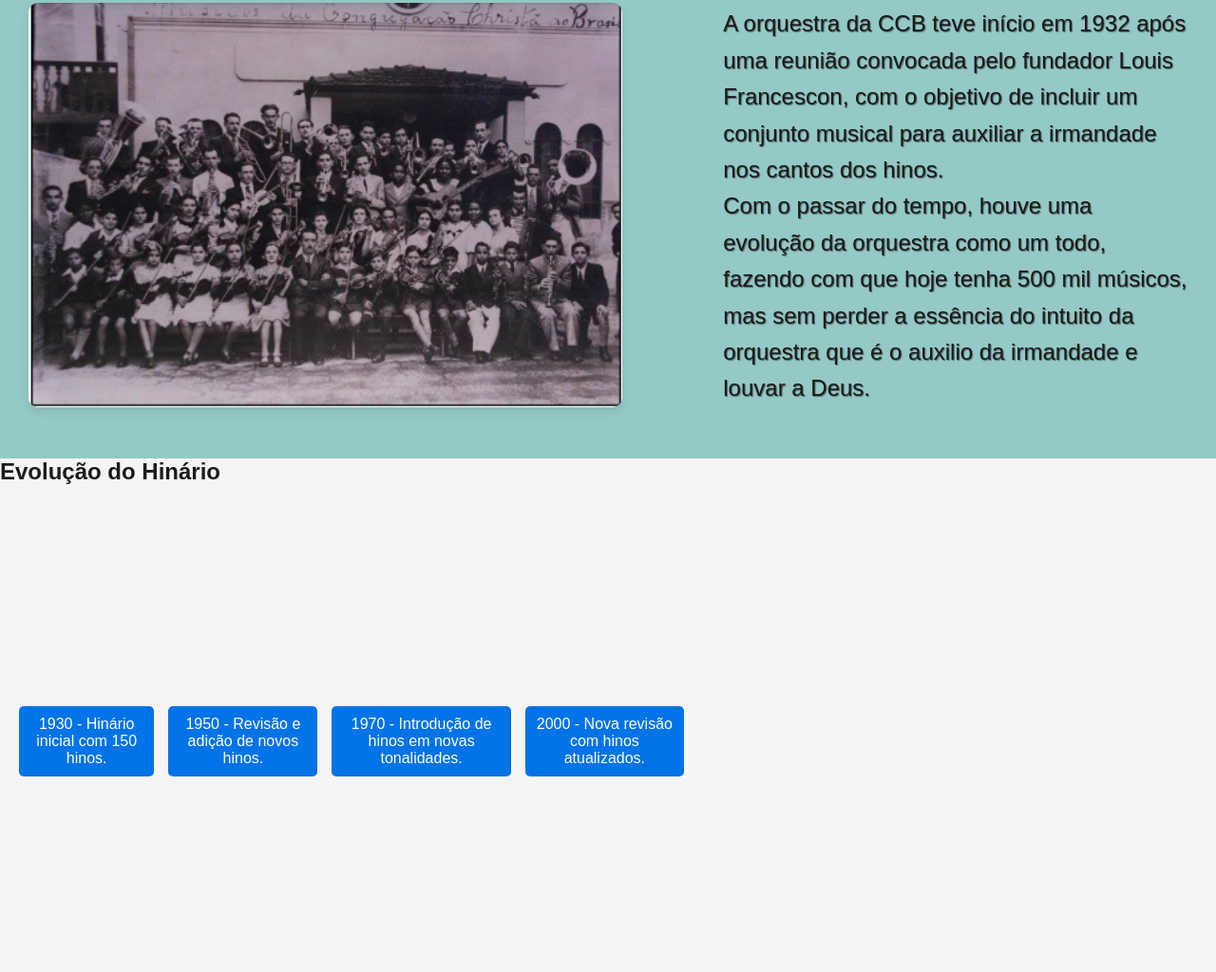
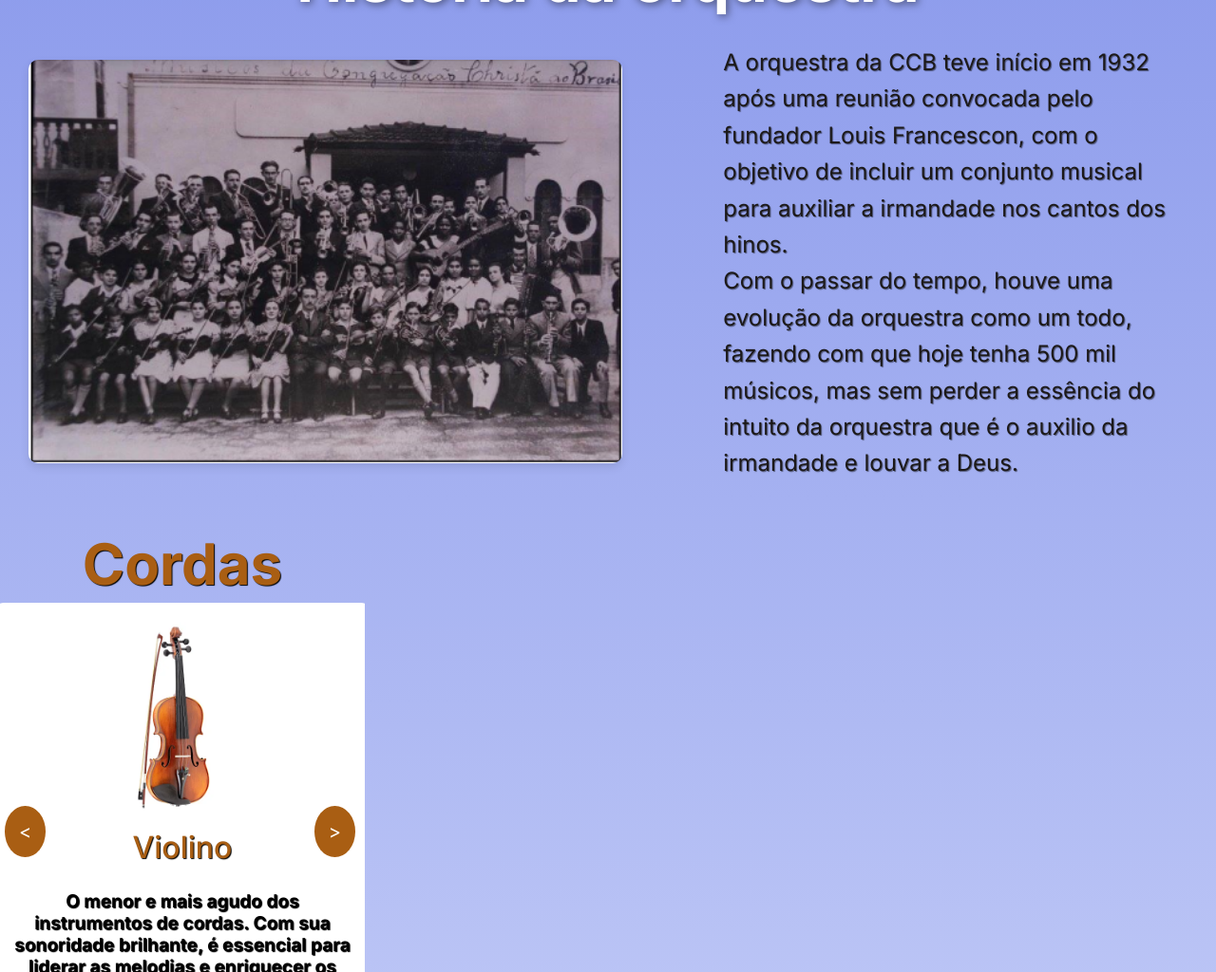
Before and after one commit to phelipesilva22/ProjetoIndividual, a plain HTML site: page site/public/orq.html in a window 1280 px wide. Shown: the part 1776-2800 px from the top of the page at 95% size. Drawn offline with nearby package versions, Linux system fonts and the light colour scheme.

Commit message:
Iniciando carrosel dos instrumentos - cordas

```diff
--- a/site/public/css/orq.css
+++ b/site/public/css/orq.css
@@ -1,14 +1,18 @@
+@import url('https://fonts.googleapis.com/css2?family=Inter:ital,opsz,wght@0,14..32,100..900;1,14..32,100..900&display=swap');
 * {
     margin: 0;
     padding: 0;
     box-sizing: border-box;
+    font-family: "Inter", sans-serif;
 }
 
 /*Estilização corpo da página*/
 body {
     font-family: Arial;
-    background-color: #f5f5f5;
+   /* background-color: #f5f5f5 */
+   background: linear-gradient(#445bdd, #ced6fbbc);
     color: #1c1919;
+
 }
 
 
@@ -120,7 +124,7 @@ header {
 /*Estilização da seção sobre mim*/
 .sobre-mim {
     padding: 50px 30px;
-    background-color: #94c9c6;
+    /* background-color: #94c9c6; */
 }
 
 .sobre-mim h2 {
@@ -171,7 +175,7 @@ header {
 /*Estilização da história*/
 .historia {
     padding: 50px 30px;
-    background-color: #94c9c6;
+    /* background-color: #94c9c6; */
 }
 
 .historia h2 {
@@ -218,39 +222,171 @@ header {
 }
 
 
-/*Estilização seção instrumentos*/
-/* .section-instrumentos h2{
+.instrumentos{
+    display: flex;
+    gap: 30px;
+}
+
+.container{
+    position: relative;
+    width: 30%;
+    overflow: hidden;
+}
+
+h2{
+    text-align: center;
+    margin-bottom: 5px;
+    font-size: 60px;
+    color: #a95e13;
+    text-shadow: 1px 1px 1px black;
+}
+
+.card-cordas {
+    display: flex;
+    justify-content: center;
+    align-items: center;
+    transition: transform 0.5s ease-in-out;
+}
+
+.lista {
+    display: flex;
+    gap: 30px;
+}
+
+.slider-btn {
+    position: absolute;
+    top: 50%;
+    transform: translateY(-50%);
+    background: #a95e13;
+    color: #fff;
+    border: none;
+    padding: 15px;
+    font-size: 20px;
+    cursor: pointer;
+    z-index: 10;
+    border-radius: 50%;
+}
+
+.prev-btn {
+    left: 5px;
+}
+
+.next-btn {
+    right: 10px;
+}
+
+
+.lista .item-lista {
+    display: none;
+}
+
+.lista .item-lista.active {
+    display: block;
+}
+
+.lista.show-all .item-lista {
+    display: block;
+}
+
+
+
+.lista .item-lista{
+    list-style: none;
+}
+
+.lista .item-lista .link{
+    width: 400px;
+    display: block;
+    background: #ffffff;
+    padding: 18px;
+    border-radius: 12px;
+    text-decoration: none;
+    border: 2px solid transparent;
+    transition: 0.2s ease;
+    text-shadow: 1px 1px 1px black;
+    box-shadow: 0 10px 10px rgba(0, 0, 0, 0.05);
+}
+
+
+.lista .item-lista .link:hover {
+    border-color: #a95e13;
+}
+
+
+.lista .link .img{
+    width: 200px;
+    height: 200px;
+    margin: auto;
+    margin-left: 70px;
+    object-fit: contain;
+    border-radius: 10px;
+}
+
+
+.lista .link .texto{
+    color: #a95e13;
+    padding: 8px 16px;
+    font-size: 2.0rem;
+    font-weight: 500;
+    margin: 16px 0 18px;
+
+    width: fit-content;
+    border-radius: 12px;
+    margin: auto;
+    padding-top: 2%;
+    margin-top: 2%;
+}
+
+.lista .link .titulo{
+    font-size: 1.19rem;
+    color: #000;
+    font-weight: 600px;
+    padding-top: 5%;
     text-align: center;
 }
 
-.section-hinario h2{
-    text-align: center;
+.lista .link .botao-seta-frente{
+    height: 35px;
+    width: 35px;
+    border-radius: 50%;
+    color: #a95e13;
+    background: none;
+    cursor: pointer;
+    margin: 30px 0px 5px;
+    border: 2px solid #a95e13;
+    transform: rotate(-45deg);
+    transition: 0.4s ease;
+}
+
+.lista .link:hover .botao-seta-frente{
+    color: #fff;
+    background: #a95e13;
 }
 
 
-.instrument-grid {
-    display: flex;
-    justify-content: center;
-    align-items: center;
-     display: grid;
-    grid-template-columns: repeat(auto-fill, minmax(200px, 1fr));
-    gap: 20px;
-    margin: 20px;
-}
- .instrument {
-    background-color: #94c9c6;
-    padding: 15px;
-    border-radius: 8px;
-    text-align: center;
-}
-
-.instrument img{
-    height: 150px;
-}
- */
 
 
-/*Projeto*/
+
+
+
+
+
+
+
+
+
+
+
+
+
+
+
+
+
+
+
+
+
 
 
 .linha{
--- a/site/public/orq.html
+++ b/site/public/orq.html
@@ -6,6 +6,7 @@
     <title>Orquestra CCB</title>
     <link rel="stylesheet" href="../public/css/orq.css">
     <link rel="shortcut icon" href="../public/assets/favicon/image.png" type="image/x-icon">
+    <link rel="stylesheet" href="https://fonts.googleapis.com/css2?family=Material+Symbols+Rounded:opsz,wght,FILL,GRAD@24,400,0,0&icon_names=arrow_forward"/>
 </head>
 <body>
     <!-- Header -->
@@ -71,6 +72,55 @@
         </div>
     </section>
 
+    <section class="instrumentos">
+        <div class="container">
+            <h2>Cordas</h2>
+            <button class="slider-btn prev-btn"><</button>
+            <div class="card-cordas">
+                <ul class="lista">
+                    <!--Card Violino -->
+                    <li class="item-lista active">
+                        <a href="#" class="link">
+                            <img src="../public/assets/imgs/cordas/image.png" alt="Foto do Violino" class="img">
+                            <p class="texto violino">Violino</p>
+                            <h2 class="titulo">O menor e mais agudo dos instrumentos de cordas. Com sua sonoridade brilhante, é essencial para liderar as melodias e enriquecer os arranjos dos hinos.<br>
+                            Voz Principal: Soprano e Soprano 8ª acima</h2>
+                            <button class="botao-seta-frente material-symbols-rounded">
+                                arrow_forward
+                            </button>
+                        </a>
+                    </li>
+
+                    <!--Card Viola -->
+                    <li class="item-lista">
+                        <a href="#" class="link">
+                            <img src="../public/assets/imgs/cordas/viola.png" alt="Foto do Viola" class="img">
+                            <p class="texto viola">Viola</p>
+                            <h2 class="titulo">Parecida com o violino, mas com um som mais grave e encorpado, complementando a harmonia com suavidade.<br>
+                            Voz Principal: Tenor.</h2>
+                            <button class="botao-seta-frente material-symbols-rounded">
+                                arrow_forward
+                            </button>
+                        </a>
+                    </li>
+
+                    <!--Card Cello -->
+                    <li class="item-lista">
+                        <a href="#" class="link">
+                            <img src="../public/assets/imgs/cordas/cello.png" alt="Foto do cello" class="img">
+                            <p class="texto cello">Violoncello</p>
+                            <h2 class="titulo">Conhecido por seu tom profundo e emotivo, o cello adiciona riqueza e profundidade às músicas, trazendo uma base melódica marcante.<br>
+                            Voz principal: Baixo.</h2>
+                            <button class="botao-seta-frente material-symbols-rounded" onclick="fazerTransição()">
+                                arrow_forward
+                            </button>
+                        </a>
+                    </li>
+                </ul>
+            </div>
+            <button class="slider-btn next-btn">></button>
+        </div>
+    </section>
 
 
 
@@ -113,58 +163,3 @@
     <script src="../public/js/index.js"></script>
 </body>
 </html>
-
-
-
-    <section id="instrumentos">
-        <h2>Instrumentos na Orquestra</h2>
-        <div class="carrossel-container">
-            <button class="prev" onclick="slideAnterior()">❮</button>
-            <div class="carrossel">
-                <div class="slide">
-                    <img src="violino.jpg" alt="Violino">
-                    <p>Violino - Um dos principais instrumentos de cordas.</p>
-                </div>
-                <div class="slide">
-                    <img src="viola.jpg" alt="Viola">
-                    <p>Viola de Arco - Similar ao violino, mas com timbre mais grave.</p>
-                </div>
-                <div class="slide">
-                    <img src="flauta.jpg" alt="Flauta">
-                    <p>Flauta - Instrumento de sopro com som doce e melodioso.</p>
-                </div>
-                <div class="slide">
-                    <img src="trompete.jpg" alt="Trompete">
-                    <p>Trompete - Versátil e de som marcante.</p>
-                </div>
-            </div>
-            <button class="next" onclick="slideProximo()">❯</button>
-        </div>
-    </section>
-
-    <!-- Instrumentos Section -->
-    <!-- <section id="instrumentos" class="section-instrumentos">
-        <h2>Instrumentos na Orquestra</h2>
-        <div class="instrument-grid">
-            <div class="instrument">
-                <img src="../public/assets/imgs/viola.png" alt="Cordas">
-                <h3>Cordas</h3>
-                <p>Violino, viola, violoncelo, contrabaixo.</p>
-            </div>
-            <div class="instrument">
-                <img src="../public/assets/imgs/oboedamore.png" alt="Madeiras">
-                <h3>Madeiras</h3>
-                <p>Flauta, clarinete, fagote, oboé.</p>
-            </div>
-            <div class="instrument">
-                <img src="metais.jpg" alt="Metais">
-                <h3>Metais</h3>
-                <p>Trompete, trombone, tuba, trompa.</p>
-            </div>
-            <div class="instrument">
-                <img src="orgao.jpg" alt="Órgão Eletrônico">
-                <h3>Órgão Eletrônico</h3>
-                <p>Executado exclusivamente pelas irmãs.</p>
-            </div>
-        </div>
-    </section> -->
--- a/site/public/teste.slider.css
+++ b/site/public/teste.slider.css
@@ -0,0 +1,152 @@
+@import url('https://fonts.googleapis.com/css2?family=Inter:ital,opsz,wght@0,14..32,100..900;1,14..32,100..900&display=swap');
+
+*{
+    margin: 0;
+    padding: 0;
+    box-sizing: border-box;
+    font-family: "Inter", sans-serif;
+}
+
+body{
+    display: flex;
+    justify-content: center;
+    align-items: center;
+    min-height: 100vh;
+    background: linear-gradient(#7f8dd8, #CED6FB);
+}
+
+.container{
+    position: relative;
+    width: 30%;
+    overflow: hidden;
+}
+
+h2{
+    text-align: center;
+    margin-bottom: 5px;
+    font-size: 60px;
+    color: #a95e13;
+    text-shadow: 1px 1px 1px black;
+}
+
+.card-cordas {
+    display: flex;
+    justify-content: center;
+    align-items: center;
+    transition: transform 0.5s ease-in-out;
+}
+
+.lista {
+    display: flex;
+    gap: 30px;
+}
+
+.slider-btn {
+    position: absolute;
+    top: 50%;
+    transform: translateY(-50%);
+    background: #a95e13;
+    color: #fff;
+    border: none;
+    padding: 15px;
+    font-size: 20px;
+    cursor: pointer;
+    z-index: 10;
+    border-radius: 50%;
+}
+
+.prev-btn {
+    left: 5px;
+}
+
+.next-btn {
+    right: 10px;
+}
+
+
+.lista .item-lista {
+    display: none;
+}
+
+.lista .item-lista.active {
+    display: block;
+}
+
+.lista.show-all .item-lista {
+    display: block;
+}
+
+
+
+.lista .item-lista{
+    list-style: none;
+}
+
+.lista .item-lista .link{
+    width: 400px;
+    display: block;
+    background: #ffffff;
+    padding: 18px;
+    border-radius: 12px;
+    text-decoration: none;
+    border: 2px solid transparent;
+    transition: 0.2s ease;
+    text-shadow: 1px 1px 1px black;
+    box-shadow: 0 10px 10px rgba(0, 0, 0, 0.05);
+}
+
+
+.lista .item-lista .link:hover {
+    border-color: #a95e13;
+}
+
+
+.lista .link .img{
+    width: 200px;
+    height: 200px;
+    margin: auto;
+    margin-left: 70px;
+    object-fit: contain;
+    border-radius: 10px;
+}
+
+
+.lista .link .texto{
+    color: #a95e13;
+    padding: 8px 16px;
+    font-size: 2.0rem;
+    font-weight: 500;
+    margin: 16px 0 18px;
+
+    width: fit-content;
+    border-radius: 12px;
+    margin: auto;
+    padding-top: 2%;
+    margin-top: 2%;
+}
+
+.lista .link .titulo{
+    font-size: 1.19rem;
+    color: #000;
+    font-weight: 600px;
+    padding-top: 5%;
+    text-align: center;
+}
+
+.lista .link .botao-seta-frente{
+    height: 35px;
+    width: 35px;
+    border-radius: 50%;
+    color: #a95e13;
+    background: none;
+    cursor: pointer;
+    margin: 30px 0px 5px;
+    border: 2px solid #a95e13;
+    transform: rotate(-45deg);
+    transition: 0.4s ease;
+}
+
+.lista .link:hover .botao-seta-frente{
+    color: #fff;
+    background: #a95e13;
+}
```
Also changed, not shown: site/public/js/index.js (+23 -16 lines), site/public/teste-slider.html (+48 -0 lines), site/public/testeSlider.js (added, +84 -0 lines), site/public/assets/imgs/cordas/image.png (added).
